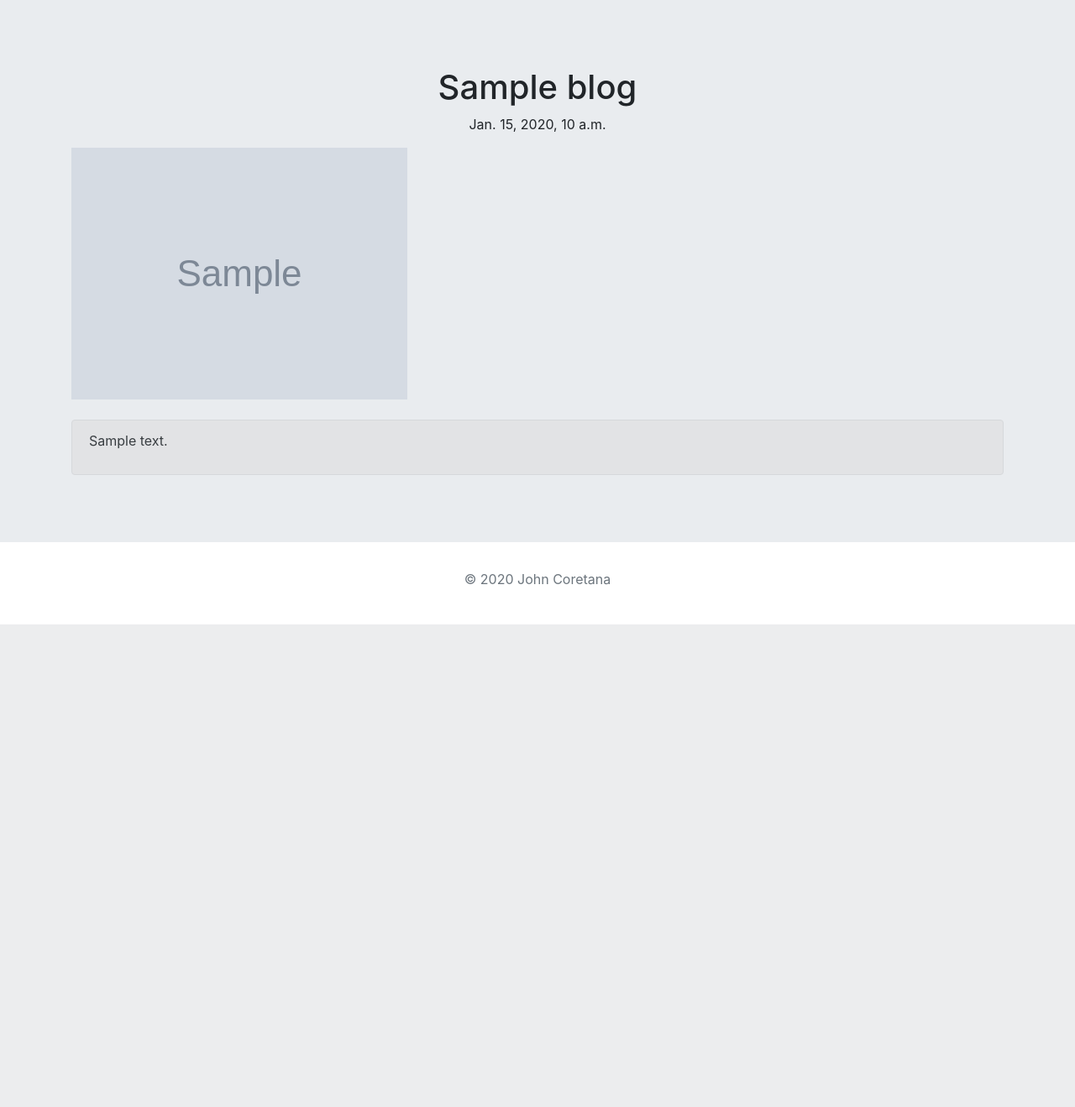
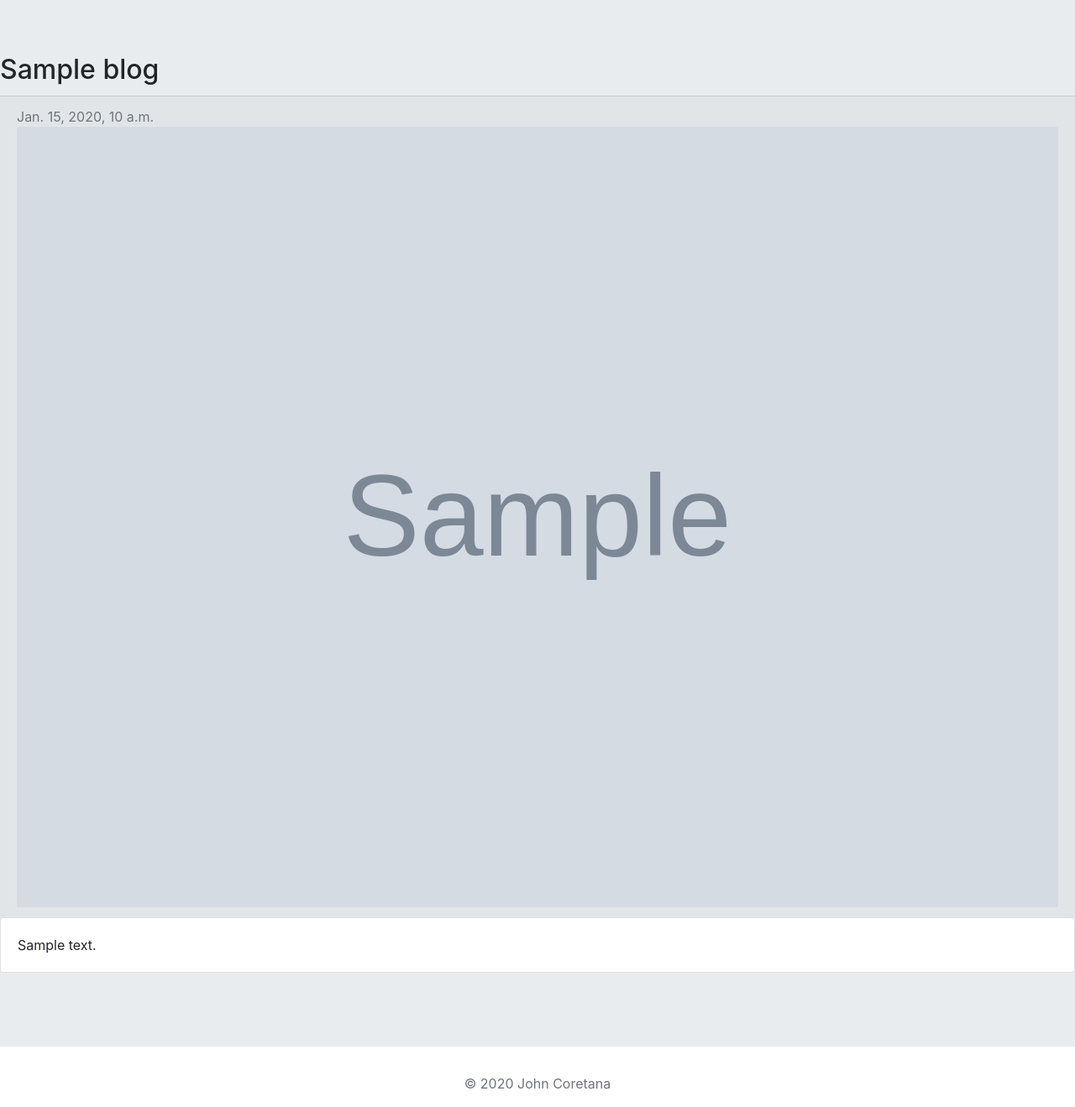
Before and after one commit to jcoretana/portfolio-project, a Django app: template blog/templates/blog/detail.html in a window 1280 px wide. Shown: the part 56-1375 px from the top of the page at 84% size. Before the commit the page ends 800 px from the top, so only its background shows below. Run offline with Django 3.2, Linux system fonts and the light colour scheme; the template is opened without the code that fills it: most values are stand-ins (such as "Sample title", 1, 10 or a date in 2020); grey boxes marked "Sample" are stand-in pictures; data that the repository does not hold is empty; some libraries are stand-ins or nearby versions.

```diff
--- a/blog/templates/blog/detail.html
+++ b/blog/templates/blog/detail.html
@@ -64,21 +64,18 @@
 <main role="main">
 
   <section class="jumbotron jumbotron-fluid">
-    <div class="container">
+            <h2 class="card-title">{{ blog.title }}</h2>
+          <div class="card-footer text-muted">
+          {{ blog.pub_date}}
+          <img class="card-img-top" src="{{ blog.image.url }}" alt="Card image cap">
+          </div>
+        <div class="card mb-4">
+          <div class="card-body">
+            <p class="card-text">{{ blog.body }} </p>
 
-
-    <h1 class="text-center pt-3"> {{ blog.title }} </h1>
-    <p class="text-center">{{ blog.pub_date}}</p>
-    <img class="img-fluid" src="{{ blog.image.url }}" />
-    <br />
-    <br />
-    <div class="alert alert-secondary" role="alert">
-    <p> {{ blog.body }}</p>
-    </div>
-    </div>
-    </section>
-
-</div>
+          </div>
+        </div>
+            </section>
 
 </main>
 
--- a/portfolio/settings.py
+++ b/portfolio/settings.py
@@ -133,3 +133,8 @@ STATIC_URL = '/static/'
 
 MEDIA_ROOT = os.path.join(BASE_DIR, 'media')
 MEDIA_URL = '/media/'
+
+try:
+    from local_settings import *
+except ImportError:
+    pass
```
